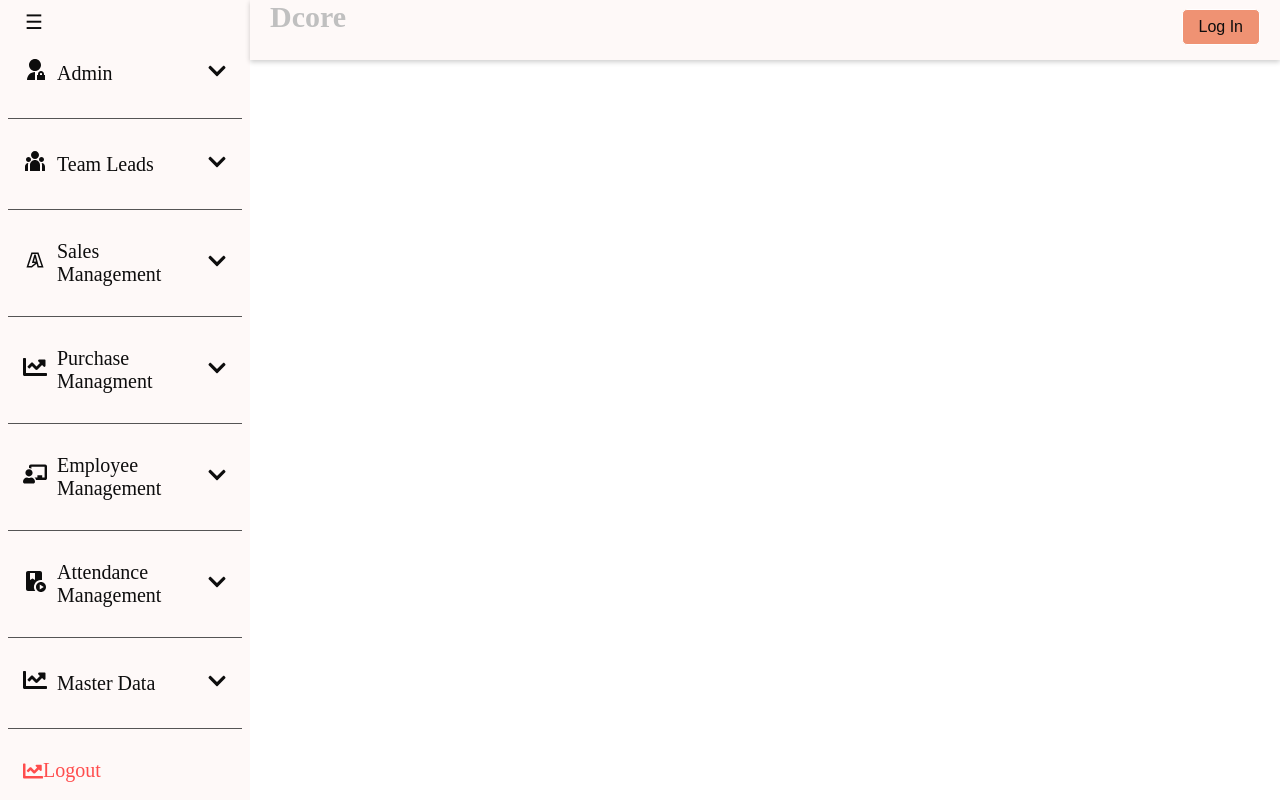
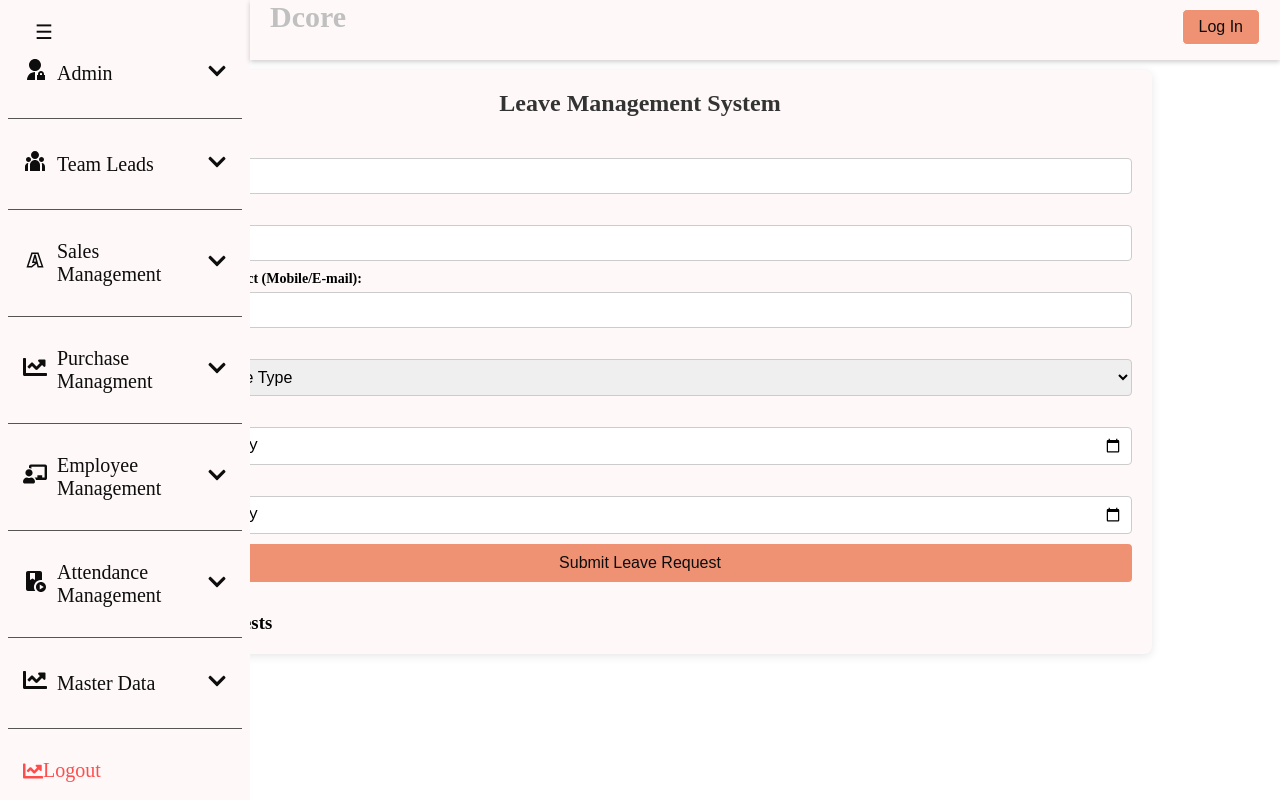
Before and after one commit to dcorehost/erpfrontend, a React (Vite) app: page /leave-management in a window 1280 px wide. Built offline with nearby package versions, Linux system fonts and the light colour scheme.

Commit message:
leave  management

```diff
--- a/src/App.jsx
+++ b/src/App.jsx
@@ -18,6 +18,7 @@ import EnquiryDetails from './Components/EnquiryDetails/EnquiryDetails';
 import PurchaseManagement from './Components/PurchaseManagement/PurchaseManagement';
 import PurchaseReport from './Components/PurchaseReport/PurchaseReport';
 import SalesDetails from './Components/SalesDetails/SalesDetails';
+import LeaveManagement from './Components/LeaveManagement/LeaveManagement';
 
 
 
@@ -42,6 +43,7 @@ const App = () => {
          <Route path='/enquiries-details' element={<EnquiryDetails />}></Route>
          <Route path='/purchase-management' element={<PurchaseManagement />}></Route>
          <Route path='/purchase-report' element={<PurchaseReport />}></Route>
+         <Route path='/leave-management'  element={<LeaveManagement/>}></Route>
       </Routes>
       </SideBar>
 
--- /dev/null
+++ b/src/Components/LeaveManagement/LeaveManagement.jsx
@@ -0,0 +1,134 @@
+// src/components/LeaveManagement.jsx
+import React, { useState } from 'react';
+import styles from './LeaveManagement.module.css';
+
+const LeaveManagement = () => {
+  const [employeeId, setEmployeeId] = useState('');
+  const [employeeName, setEmployeeName] = useState('');
+  const [employeeContact, setEmployeeContact] = useState('');
+  const [leaveType, setLeaveType] = useState('');
+  const [startDate, setStartDate] = useState('');
+  const [endDate, setEndDate] = useState('');
+  const [leaveRequests, setLeaveRequests] = useState([]);
+
+  const handleSubmit = (e) => {
+    e.preventDefault();
+
+    const newLeaveRequest = {
+      employeeId,
+      employeeName,
+      employeeContact,
+      leaveType,
+      startDate,
+      endDate,
+    };
+
+    setLeaveRequests([...leaveRequests, newLeaveRequest]);
+
+    // Clear the form fields after submission
+    setEmployeeId('');
+    setEmployeeName('');
+    setEmployeeContact('');
+    setLeaveType('');
+    setStartDate('');
+    setEndDate('');
+  };
+
+  return (
+    <div className={styles.container}>
+      <h2>Leave Management System</h2>
+
+      <form onSubmit={handleSubmit} className={styles.leaveForm}>
+        <div className={styles.formGroup}>
+          <label htmlFor="employeeId">Employee ID:</label>
+          <input
+            type="text"
+            id="employeeId"
+            value={employeeId}
+            onChange={(e) => setEmployeeId(e.target.value)}
+            required
+          />
+        </div>
+
+        <div className={styles.formGroup}>
+          <label htmlFor="employeeName">Employee Name:</label>
+          <input
+            type="text"
+            id="employeeName"
+            value={employeeName}
+            onChange={(e) => setEmployeeName(e.target.value)}
+            required
+          />
+        </div>
+
+        <div className={styles.formGroup}>
+          <label htmlFor="employeeContact">Employee Contact (Mobile/E-mail):</label>
+          <input
+            type="text"
+            id="employeeContact"
+            value={employeeContact}
+            onChange={(e) => setEmployeeContact(e.target.value)}
+            required
+          />
+        </div>
+
+        <div className={styles.formGroup}>
+          <label htmlFor="leaveType">Leave Type:</label>
+          <select
+            id="leaveType"
+            value={leaveType}
+            onChange={(e) => setLeaveType(e.target.value)}
+            required
+          >
+            <option value="">Select Leave Type</option>
+            <option value="Sick">Sick Leave</option>
+            <option value="Vacation">Vacation</option>
+            <option value="Personal">Personal Leave</option>
+          </select>
+        </div>
+
+        <div className={styles.formGroup}>
+          <label htmlFor="startDate">Start Date:</label>
+          <input
+            type="date"
+            id="startDate"
+            value={startDate}
+            onChange={(e) => setStartDate(e.target.value)}
+            required
+          />
+        </div>
+
+        <div className={styles.formGroup}>
+          <label htmlFor="endDate">End Date:</label>
+          <input
+            type="date"
+            id="endDate"
+            value={endDate}
+            onChange={(e) => setEndDate(e.target.value)}
+            required
+          />
+        </div>
+
+        <button type="submit">Submit Leave Request</button>
+      </form>
+
+      <div className={styles.leaveList}>
+        <h3>Leave Requests</h3>
+        <ul>
+          {leaveRequests.map((request, index) => (
+            <li key={index}>
+              <strong>Employee ID:</strong> {request.employeeId} <br />
+              <strong>Name:</strong> {request.employeeName} <br />
+              <strong>Contact:</strong> {request.employeeContact} <br />
+              <strong>Leave Type:</strong> {request.leaveType} <br />
+              <strong>From:</strong> {request.startDate} <br />
+              <strong>To:</strong> {request.endDate}
+            </li>
+          ))}
+        </ul>
+      </div>
+    </div>
+  );
+};
+
+export default LeaveManagement;
--- /dev/null
+++ b/src/Components/LeaveManagement/LeaveManagement.module.css
@@ -0,0 +1,75 @@
+/* src/components/LeaveManagement.module.css */
+.container {
+    width: 80%;
+    margin: 0 auto;
+    padding: 20px;
+    background-color: #fef9f8;
+    border-radius: 8px;
+    box-shadow: 0 2px 10px rgba(0, 0, 0, 0.1);
+  }
+
+  h2 {
+    text-align: center;
+    color: #333;
+  }
+
+  .leaveForm {
+    display: flex;
+    flex-direction: column;
+    gap: 10px;
+    margin-top: 20px;
+  }
+
+  .formGroup {
+    display: flex;
+    flex-direction: column;
+  }
+
+  label {
+    font-weight: bold;
+    margin-bottom: 5px;
+  }
+
+  select,
+  input {
+    padding: 8px;
+    border: 1px solid #ccc;
+    border-radius: 4px;
+    font-size: 16px;
+  }
+
+  button {
+    padding: 10px;
+    background-color: #ef9273;
+    color: #0d0d0d;
+    border: none;
+    border-radius: 4px;
+    cursor: pointer;
+    font-size: 16px;
+  }
+
+  button:hover {
+    background-color: #633222;
+    color: #fff;
+  }
+
+  .leaveList {
+    margin-top: 30px;
+  }
+
+  .leaveList ul {
+    list-style-type: none;
+    padding-left: 0;
+  }
+
+  .leaveList li {
+    background-color: #ffffff;
+    padding: 10px;
+    margin: 5px 0;
+    border-radius: 4px;
+    box-shadow: 0 2px 5px rgba(0, 0, 0, 0.1);
+  }
+
+  .leaveList span {
+    font-weight: bold;
+  }
--- a/src/Components/SalesDetails/SalesDetails.jsx
+++ b/src/Components/SalesDetails/SalesDetails.jsx
@@ -142,7 +142,7 @@ const SalesDetails = () => {
             className={styles.input}
           />
           <button onClick={handleEditSave} className={styles.button}>
-            Save Changes
+            Save
           </button>
         </div>
       )}
--- a/src/Components/SideBar/SideBar.jsx
+++ b/src/Components/SideBar/SideBar.jsx
@@ -72,7 +72,7 @@ const SideBar = ({ children }) => {
       link: "/#",
       submenus: [
         { title: "User Profile",     icon: <FaUser />         ,           link: "/userProfile" },
-        { title: "Option 2",       icon: <FaBuildingUser /> ,             link: "/option-2" },
+        { title: "Leave Management",       icon: <FaBuildingUser /> ,             link: "/leave-management" },
         { title: "Option 3",       icon: <FaBuildingUser /> ,             link: "/option-3" },
       ],
     },
```
